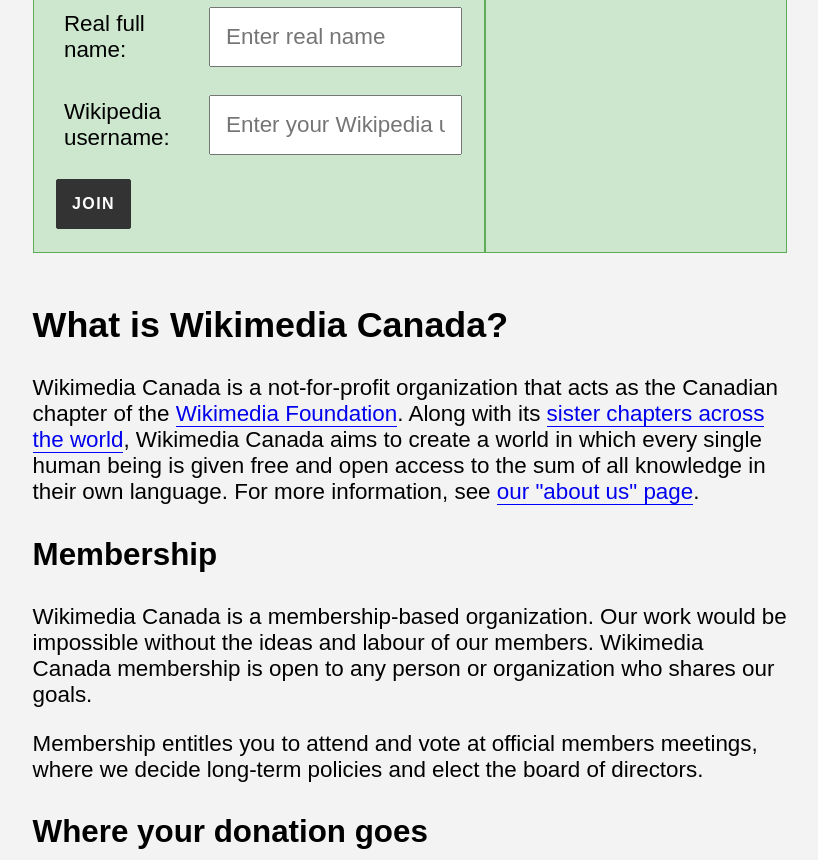
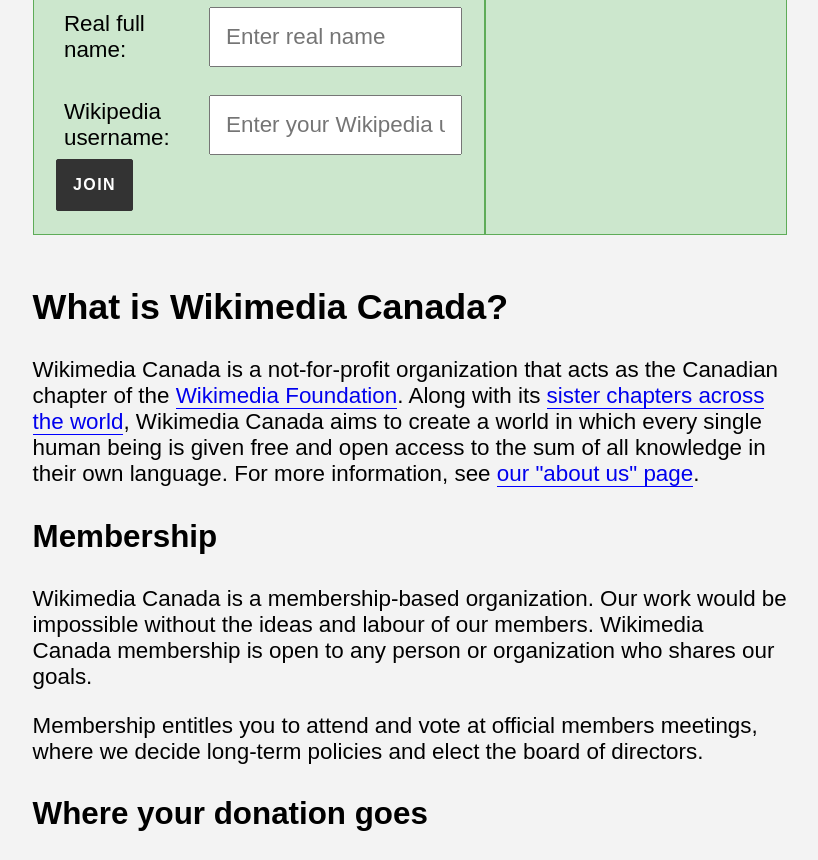
Before and after one commit to wikimediacanada/wikimediacanada.github.io, a plain HTML site: page donate.html in a window 1280 px wide. Shown: the part 891-1751 px from the top of the page, without its empty margins (391-1209 px from the left). Drawn offline with Linux system fonts and the light colour scheme.

Commit message:
Remove JOIN button from list

```diff
--- a/donate.html
+++ b/donate.html
@@ -69,11 +69,11 @@
                 <label for="wuname">Wikipedia username:</label>
                 <input placeholder="Enter your Wikipedia username" name="os2" id="wuname" aria-label="Wikipedia username" type="text">
                 </li>
-              <li>
+              </ul>
+              <div class="btn-item">
                 <input name="currency_code" type="hidden" value="CAD">
                 <input name="submit" type="submit" value="Join" class="btn">
-                </li>
-              </ul>
+                </div>
             </form>
           </div>
 
```
